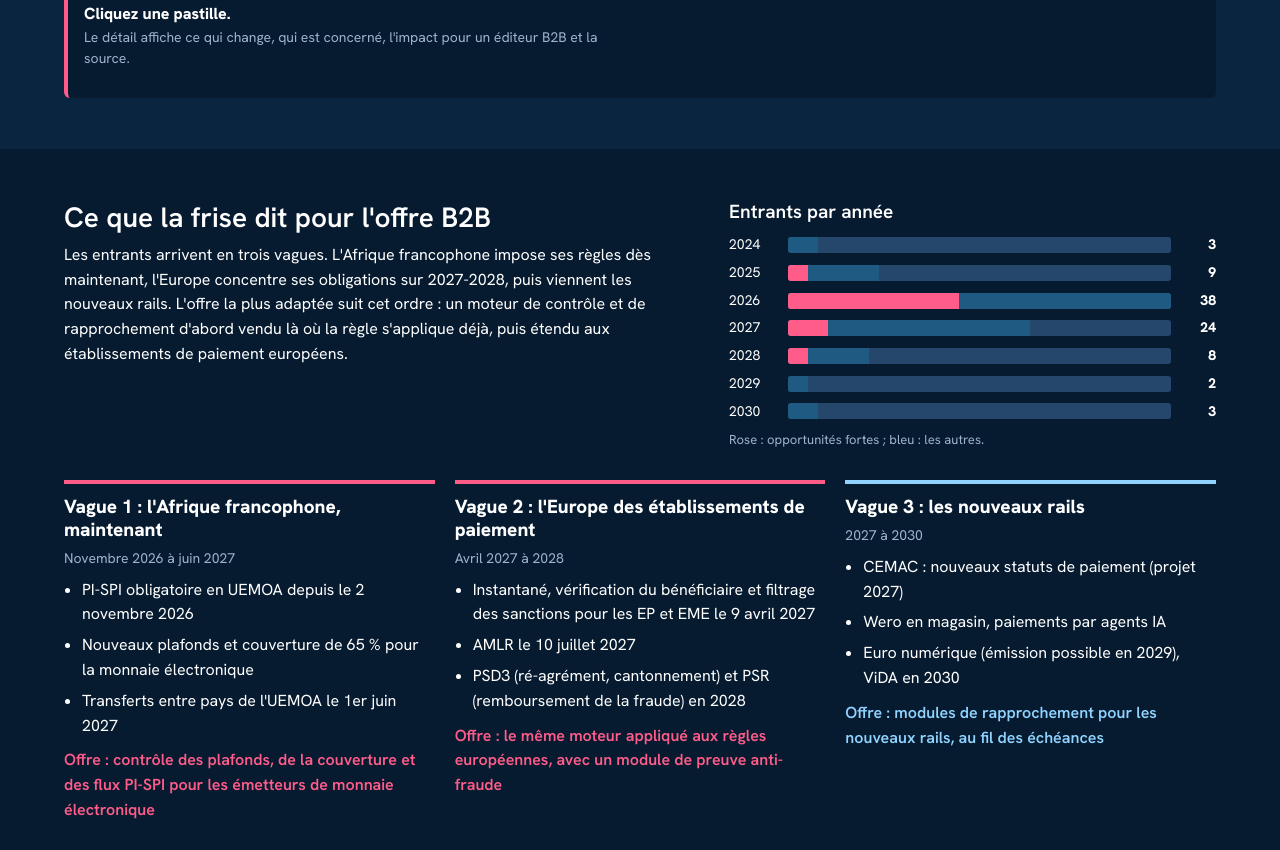
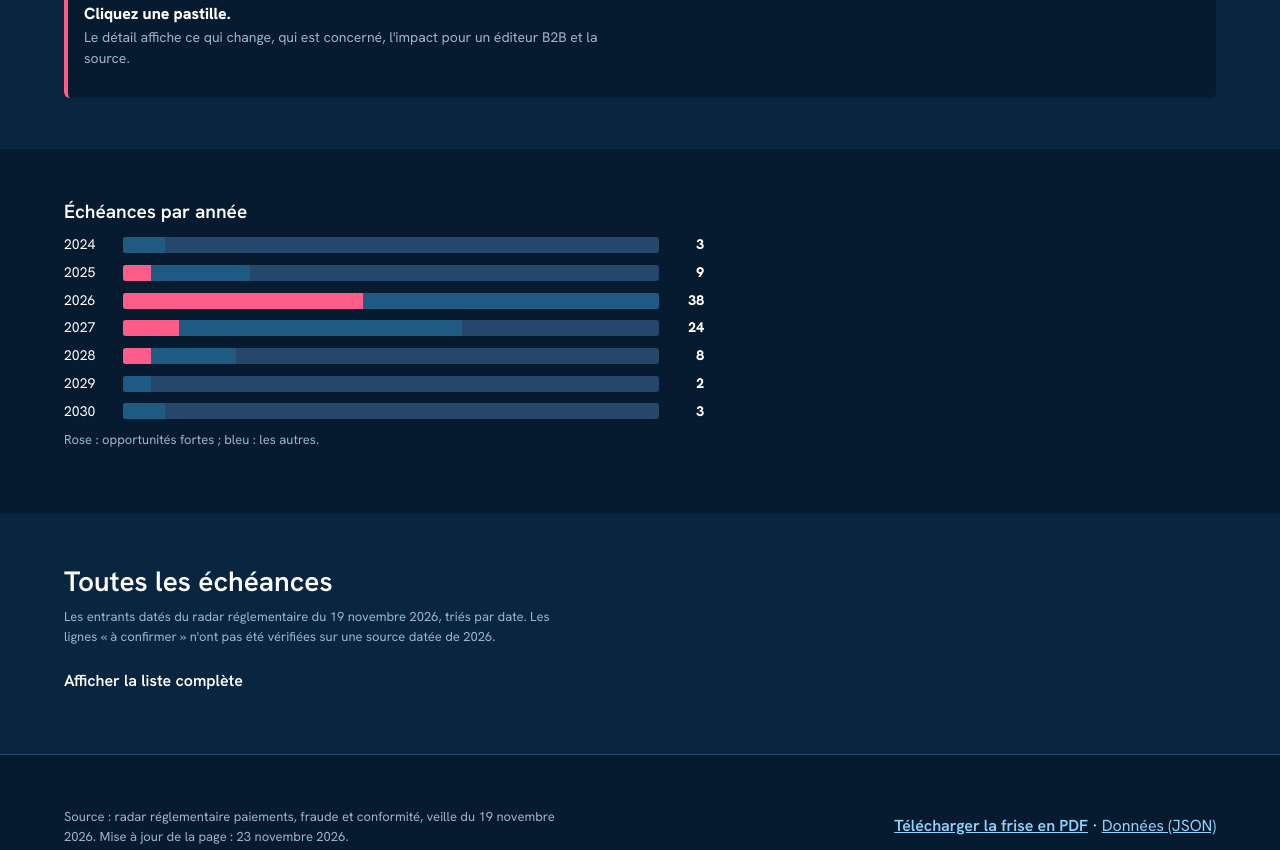
Before and after one commit to herve-koami/veille-paiements, a plain HTML site: page index.html in a window 1280 px wide. Shown: the part 2132-2982 px from the top of the page. Drawn offline with Linux system fonts and the light colour scheme.

Commit message:
Retire les trois vagues et l'offre du bas de page
Garde le graphique des échéances par année et régénère le PDF.

Co-Authored-By: Claude Opus 5.5 <noreply@anthropic.com>
Claude-Session: https://claude.ai/code/session_01WfvmFPibozUa3oTm861TxD

```diff
--- a/index.html
+++ b/index.html
@@ -94,22 +94,9 @@ td.d{white-space:nowrap;font-variant-numeric:tabular-nums}
 <div class="detail" id="detail" aria-live="polite"><b>Cliquez une pastille.</b><p class="meta">Le détail affiche ce qui change, qui est concerné, l'impact pour un éditeur B2B et la source.</p></div>
 </div></section>
 
-<section class="band" style="background:var(--deep)"><div class="wrap two">
-<div><h2>Ce que la frise dit pour l'offre B2B</h2>
-<p>Les entrants arrivent en trois vagues. L'Afrique francophone impose ses règles dès maintenant, l'Europe concentre ses obligations sur 2027-2028, puis viennent les nouveaux rails. L'offre la plus adaptée suit cet ordre : un moteur de contrôle et de rapprochement d'abord vendu là où la règle s'applique déjà, puis étendu aux établissements de paiement européens.</p></div>
-<div><h2 style="font-size:19px">Entrants par année</h2><div class="bars" id="bars"></div><p class="note" style="margin-top:8px">Rose : opportunités fortes ; bleu : les autres.</p></div>
-</div>
-<div class="wrap phases" id="phases">
-<div class="ph hot"><h3>Vague 1 : l'Afrique francophone, maintenant</h3><div class="when">Novembre 2026 à juin 2027</div>
-<ul><li>PI-SPI obligatoire en UEMOA depuis le 2 novembre 2026</li><li>Nouveaux plafonds et couverture de 65 % pour la monnaie électronique</li><li>Transferts entre pays de l'UEMOA le 1er juin 2027</li></ul>
-<div class="offer">Offre : contrôle des plafonds, de la couverture et des flux PI-SPI pour les émetteurs de monnaie électronique</div></div>
-<div class="ph hot"><h3>Vague 2 : l'Europe des établissements de paiement</h3><div class="when">Avril 2027 à 2028</div>
-<ul><li>Instantané, vérification du bénéficiaire et filtrage des sanctions pour les EP et EME le 9 avril 2027</li><li>AMLR le 10 juillet 2027</li><li>PSD3 (ré-agrément, cantonnement) et PSR (remboursement de la fraude) en 2028</li></ul>
-<div class="offer">Offre : le même moteur appliqué aux règles européennes, avec un module de preuve anti-fraude</div></div>
-<div class="ph"><h3>Vague 3 : les nouveaux rails</h3><div class="when">2027 à 2030</div>
-<ul><li>CEMAC : nouveaux statuts de paiement (projet 2027)</li><li>Wero en magasin, paiements par agents IA</li><li>Euro numérique (émission possible en 2029), ViDA en 2030</li></ul>
-<div class="offer">Offre : modules de rapprochement pour les nouveaux rails, au fil des échéances</div></div>
-</div></section>
+<section class="band" style="background:var(--deep)"><div class="wrap"><div style="max-width:640px">
+<h2 style="font-size:19px">Échéances par année</h2><div class="bars" id="bars"></div><p class="note" style="margin-top:8px">Rose : opportunités fortes ; bleu : les autres.</p>
+</div></div></section>
 
 <section class="band"><div class="wrap">
 <h2>Toutes les échéances</h2>
```
Also changed, not shown: 1 other file.
